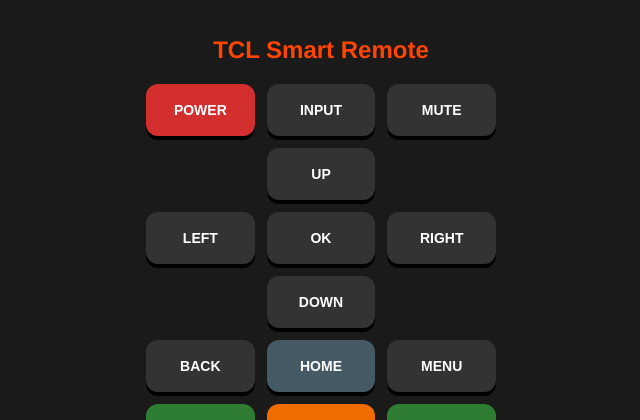
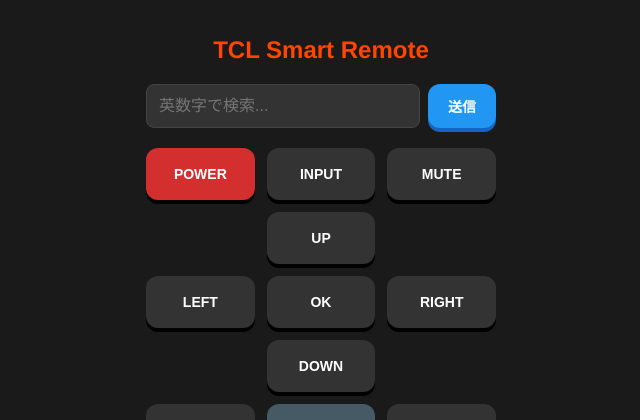
Before and after one commit to channkenn/tcl-remote-python, a Flask app: page / in a window 1280 px wide. Shown: the top 420 px of the page, without its empty margins (319-959 px from the left). Run offline with Flask 3, Linux system fonts and the light colour scheme.

Commit message:
検索窓追加

```diff
--- a/app.py
+++ b/app.py
@@ -2,6 +2,7 @@ from flask import Flask, render_template, request, jsonify
 import subprocess
 import os
 import platform  # 追加：OS判別用
+import urllib.parse  # 冒頭に追加
 
 app = Flask(__name__)
 
@@ -17,6 +18,21 @@ else:
     ADB_PATH = "adb"
 
 # --- 以下、send_adb_command などの関数は変更なし ---
+@app.route('/send_text')
+def send_text():
+    text = request.args.get('text', '')
+    if not text:
+        return jsonify({"success": False})
+
+    # スペースをエスケープ（ADBの仕様上、スペースは%sに変換する必要がある場合があります）
+    encoded_text = text.replace(" ", "%s")
+
+    try:
+        # ADBでテキストを送信
+        subprocess.run([ADB_PATH, "shell", "input", "text", encoded_text], capture_output=True)
+        return jsonify({"success": True})
+    except Exception as e:
+        return jsonify({"success": False, "error": str(e)})
 def send_adb_command(key_code):
     try:
         # 1. 接続を確認
--- a/templates/index.html
+++ b/templates/index.html
@@ -11,9 +11,38 @@
       rel="stylesheet"
       href="{{ url_for('static', filename='style.css') }}"
     />
+    <style>
+      /* 入力エリアの簡易調整（style.cssに追記してもOK） */
+      .input-container {
+        display: flex;
+        gap: 8px;
+        width: 100%;
+        max-width: 350px;
+        margin-bottom: 20px;
+      }
+      #tv_input {
+        flex: 1;
+        padding: 12px;
+        border-radius: 8px;
+        border: 1px solid #444;
+        background: #333;
+        color: white;
+        font-size: 16px; /* iOSのズーム防止のため16px推奨 */
+      }
+      .btn-send {
+        background: #2196f3 !important;
+        box-shadow: 0 4px #1565c0 !important;
+        padding: 0 20px !important;
+      }
+    </style>
   </head>
   <body>
     <h1>TCL Smart Remote</h1>
+
+    <div class="input-container">
+      <input type="text" id="tv_input" placeholder="英数字で検索..." />
+      <button class="btn-send" onclick="sendText()">送信</button>
+    </div>
 
     <div class="grid">
       <button class="btn-power" onclick="send(26)">POWER</button>
@@ -58,6 +87,17 @@
       function launch(appName) {
         fetch(`/launch/${appName}`);
       }
+      // テキスト送信用の関数
+      function sendText() {
+        const input = document.getElementById("tv_input");
+        const text = input.value;
+        if (text) {
+          // fetchのクエリパラメータとして送信
+          fetch(`/send_text?text=${encodeURIComponent(text)}`);
+          input.value = ""; // 送信後に空にする
+          input.blur(); // キーボードを閉じる
+        }
+      }
     </script>
   </body>
 </html>
```
